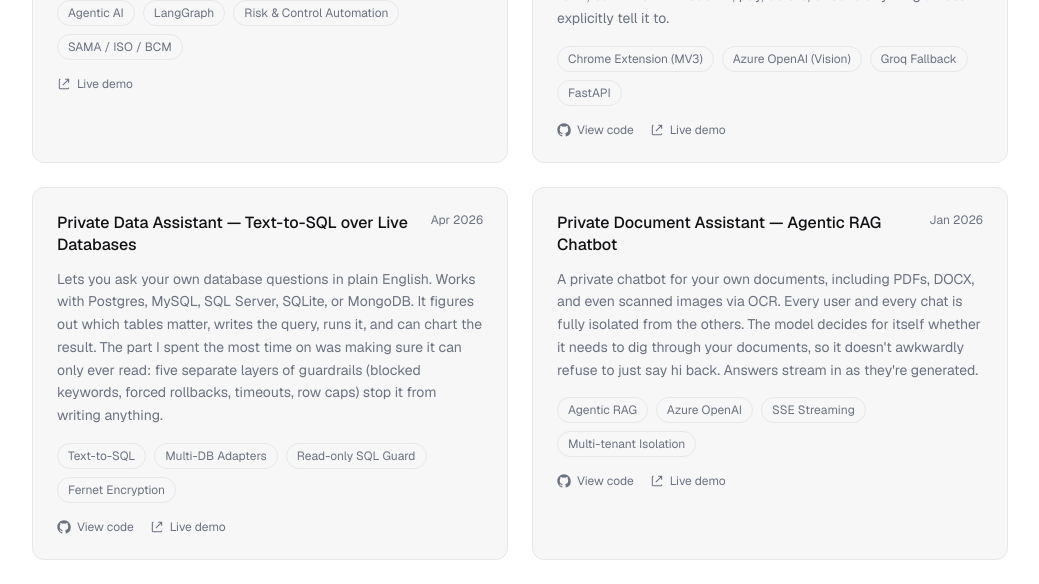
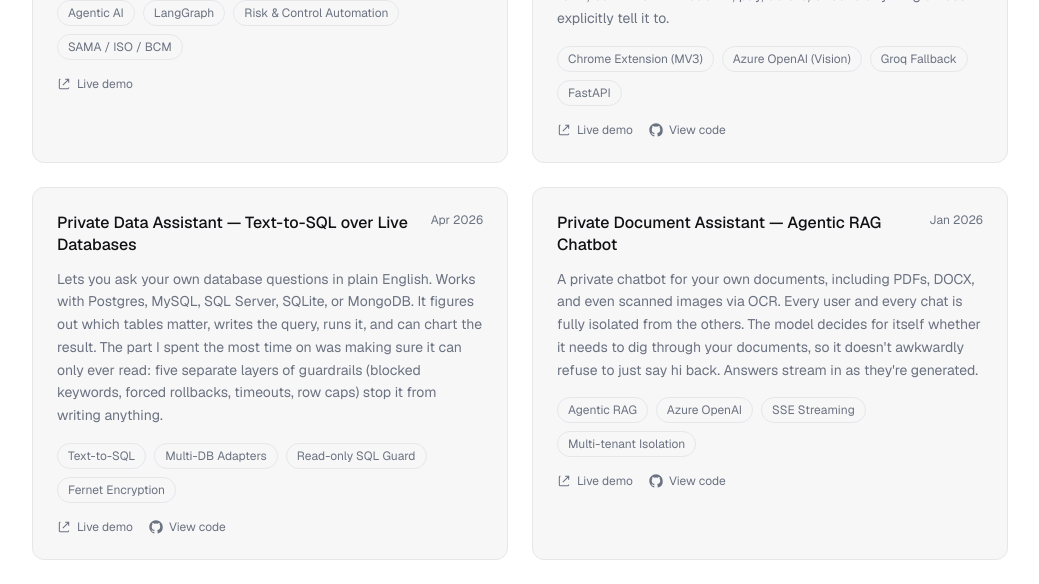
Before and after one commit to MuhammadWaqar621/waqar-portfolio, a Next.js app: page / in a window 1280 px wide. Shown: the part 3280-3864 px from the top of the page, without its empty margins (120-1159 px from the left). Built offline with nearby package versions, Linux system fonts and the light colour scheme.

Commit message:
Show Live demo link before View code on project cards

```diff
--- a/src/components/projects.tsx
+++ b/src/components/projects.tsx
@@ -42,6 +42,17 @@
               </div>
 
               <div className="mt-4 flex flex-wrap items-center gap-4 text-xs">
+                {project.liveUrl && (
+                  <a
+                    href={project.liveUrl}
+                    target="_blank"
+                    rel="noreferrer"
+                    className="flex items-center gap-1.5 text-muted transition-colors hover:text-accent"
+                  >
+                    <ExternalLinkIcon className="h-3.5 w-3.5" />
+                    Live demo
+                  </a>
+                )}
                 {project.repoUrl && (
                   <a
                     href={project.repoUrl}
@@ -51,17 +62,6 @@
                   >
                     <GithubIcon className="h-3.5 w-3.5" />
                     View code
-                  </a>
-                )}
-                {project.liveUrl && (
-                  <a
-                    href={project.liveUrl}
-                    target="_blank"
-                    rel="noreferrer"
-                    className="flex items-center gap-1.5 text-muted transition-colors hover:text-accent"
-                  >
-                    <ExternalLinkIcon className="h-3.5 w-3.5" />
-                    Live demo
                   </a>
                 )}
                 {!project.repoUrl && !project.liveUrl && (
```
